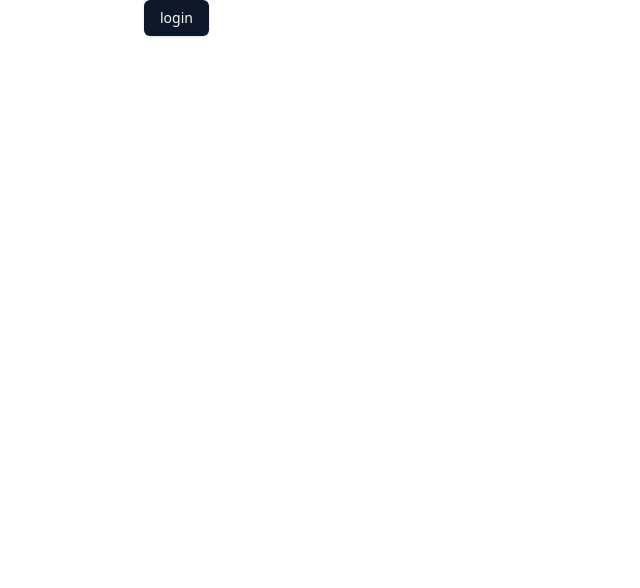
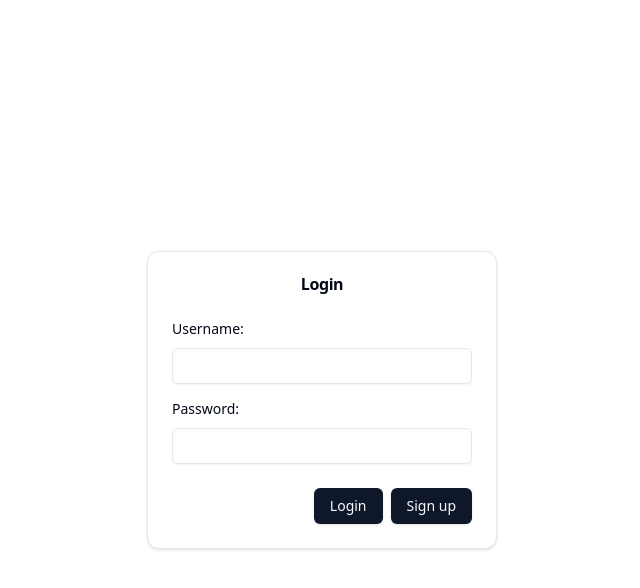
Before and after one commit to cativovo/todolist-pwa, a React (Vite) app in the folder client/: page /login in a window 1280 px wide. Shown: the top 588 px of the page, without its empty margins (318-958 px from the left). Built offline with nearby package versions, Linux system fonts and the light colour scheme; no server answers.

Commit message:
update login page

```diff
--- a/client/src/routes/login.tsx
+++ b/client/src/routes/login.tsx
@@ -1,9 +1,27 @@
+import { Button } from "@/components/ui/button";
+import {
+  Card,
+  CardContent,
+  CardFooter,
+  CardHeader,
+  CardTitle,
+} from "@/components/ui/card";
+import {
+  Form,
+  FormControl,
+  FormField,
+  FormItem,
+  FormLabel,
+} from "@/components/ui/form";
+import { Input } from "@/components/ui/input";
+import { zodResolver } from "@hookform/resolvers/zod";
 import { useMutation, useQueryClient } from "@tanstack/react-query";
 import { createFileRoute, redirect, useRouter } from "@tanstack/react-router";
-import { SyntheticEvent } from "react";
+import { Loader2 } from "lucide-react";
+import { useForm } from "react-hook-form";
+import { z } from "zod";
 import { login } from "../api/auth";
 import { meQueryKey } from "../query-keys";
-import { Button } from "@/components/ui/button";
 
 export const Route = createFileRoute("/login")({
   component: Login,
@@ -17,6 +35,12 @@ export const Route = createFileRoute("/login")({
   },
 });
 
+const LoginFormSchema = z.object({
+  username: z.string(),
+  password: z.string(),
+});
+type LoginFormSchema = z.infer<typeof LoginFormSchema>;
+
 function Login(): JSX.Element {
   const router = useRouter();
   const queryClient = useQueryClient();
@@ -28,30 +52,63 @@ function Login(): JSX.Element {
       router.invalidate();
     },
   });
+  const form = useForm<LoginFormSchema>({
+    resolver: zodResolver(LoginFormSchema),
+  });
 
-  function handleSubmit(e: SyntheticEvent): void {
-    e.preventDefault();
-    const target = e.target as typeof e.target & {
-      username: { value: string };
-      password: { value: string };
-    };
-
-    const username = target.username.value;
-    const password = target.password.value;
-
-    mutation.mutate({ username, password });
+  function handleSubmit(values: LoginFormSchema) {
+    mutation.mutate(values);
   }
 
+  const buttonsDisabled = mutation.isPending || mutation.isSuccess;
+
   return (
-    <div>
-      {mutation.isError && <p>invalid username/password</p>}
-      <form onSubmit={handleSubmit}>
-        <input type="text" name="username" />
-        <input type="password" name="password" />
-        <Button type="submit" disabled={mutation.isPending}>
-          login
-        </Button>
-      </form>
+    <div className="flex items-center justify-center h-screen">
+      <Card className="w-[350px]">
+        <CardHeader>
+          <CardTitle className="text-center">Login</CardTitle>
+        </CardHeader>
+        <Form {...form}>
+          <form onSubmit={form.handleSubmit(handleSubmit)}>
+            <CardContent className="flex flex-col gap-3">
+              <FormField
+                name="username"
+                render={({ field }) => (
+                  <FormItem>
+                    <FormLabel>Username:</FormLabel>
+                    <FormControl>
+                      <Input {...field} />
+                    </FormControl>
+                  </FormItem>
+                )}
+              />
+              <FormField
+                name="password"
+                render={({ field }) => (
+                  <FormItem>
+                    <FormLabel>Password:</FormLabel>
+                    <FormControl>
+                      <Input {...field} type="password" />
+                    </FormControl>
+                  </FormItem>
+                )}
+              />
+            </CardContent>
+            <CardFooter className="flex gap-2 justify-end">
+              <Button type="submit" disabled={buttonsDisabled}>
+                {mutation.isPending && (
+                  <Loader2 className="mr-2 h-4 w-4 animate-spin" />
+                )}
+                Login
+              </Button>
+              {/* TODO: redirect to signup page */}
+              <Button type="button" disabled={buttonsDisabled}>
+                Sign up
+              </Button>
+            </CardFooter>
+          </form>
+        </Form>
+      </Card>
     </div>
   );
 }
```
